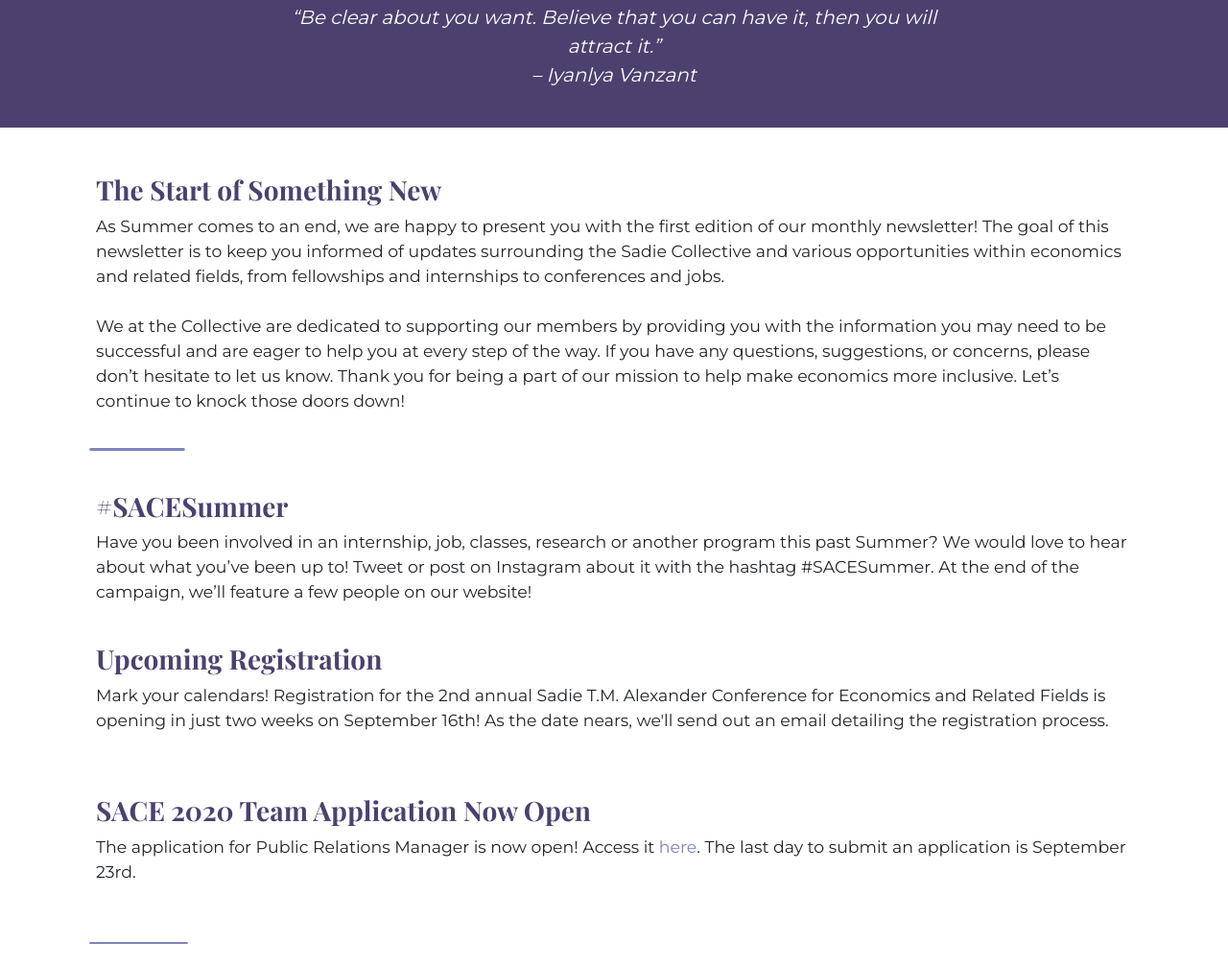
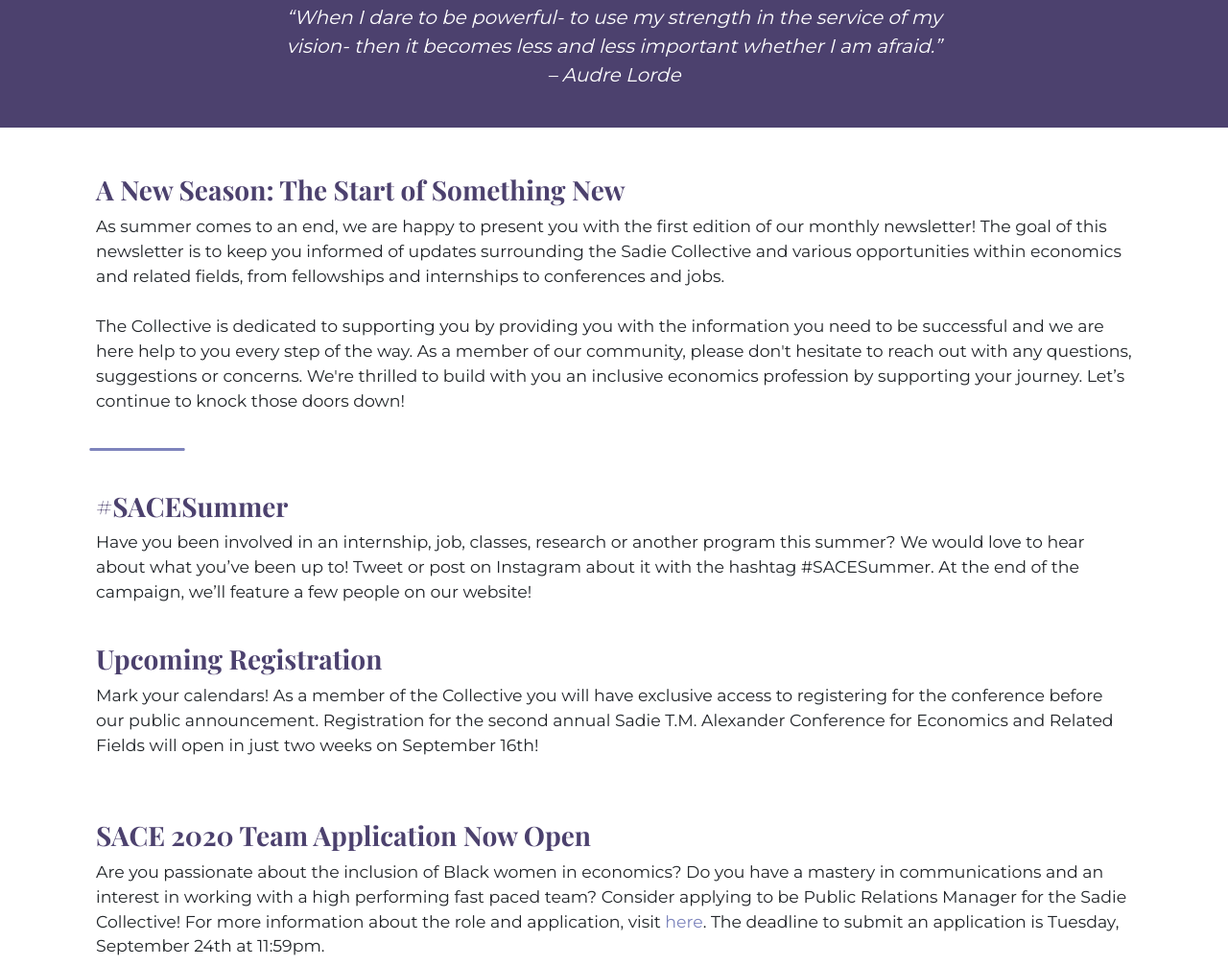
Before and after one commit to sadiecollective/sadiecollective.github.io, a plain HTML site: page index.html in a window 1280 px wide. Shown: the part 465-1472 px from the top of the page at 96% size. Drawn offline with nearby package versions, Linux system fonts and the light colour scheme.

Commit message:
Added Edits For Newsletter

```diff
--- a/index.html
+++ b/index.html
@@ -6,7 +6,7 @@
     <meta name="viewport" content="width=device-width, initial-scale=1, shrink-to-fit=no">
     <meta name="description" content="">
     <meta name="generator" content="Jekyll v3.8.5">
-    <title>August 2019 · Sadie Collective Newsletter</title>
+    <title>September 2019 · Sadie Collective Newsletter</title>
 
     <link rel="canonical" href="https://getbootstrap.com/docs/4.3/examples/blog/">
 
@@ -22,7 +22,6 @@
 
   <body>
 
-
     <div class="headerContainer">
       <div class="container-fluid">
         <div class="row justify-content-center mb-4 no-gutters">
@@ -35,8 +34,8 @@
               <h4 class="display-4"><strong><strong>The Sadie Collective Newsletter</strong></strong></h4>
               <img src="imgs/Asset 3.svg" width="100">
               <h1>September 2019</h1>
-              <p class="lead my-3 font-italic">“Be clear about you want. Believe that you can have it, then you will attract it.”
-                <br> – Iyanlya Vanzant</p>
+              <p class="lead my-3 font-italic">“When I dare to be powerful- to use my strength in the service of my vision- then it becomes less and less important whether I am afraid.”
+                <br> – Audre Lorde</p>
             </div>
           </div>
         </div>
@@ -48,19 +47,20 @@
     <div class="row no-gutters">
       <div class="mainStatement">
         <div class="col">
-          <h3>The Start of Something New</h3>
+          <h3>A New Season: The Start of Something New</h3>
           <p style="font-size: 13pt;">
-              As Summer comes to an end, we are happy to present you with the first edition
+              As summer comes to an end, we are happy to present you with the first edition
               of our monthly newsletter! The goal of this newsletter is to keep you informed
               of updates surrounding the Sadie Collective and various opportunities within
               economics and related fields, from fellowships and internships to conferences
               and jobs.
               <br><br>
-              We at the Collective are dedicated to supporting our members by providing
-              you with the information you may need to be successful and are eager to help you at
-              every step of the way. If you have any questions, suggestions, or concerns, please
-              don’t hesitate to let us know. Thank you for being a part of our mission to help
-              make economics more inclusive. Let’s continue to knock those doors down!
+              The Collective is dedicated to supporting you by providing
+              you with the information you need to be successful and we are here help to you
+              every step of the way. As a member of our community, please don't hesitate to reach
+              out with any questions, suggestions or concerns. We're thrilled to build with you
+              an inclusive economics profession by supporting your journey. Let’s continue to knock
+              those doors down!
           </p>
         </div>
       </div>
@@ -85,7 +85,7 @@
               <h3>#SACESummer</h3>
               <p style="font-size: 13pt;">
                 Have you been involved in an internship, job, classes, research or another program
-                this past Summer? We would love to hear about what you’ve been up to! Tweet or post on
+                this summer? We would love to hear about what you’ve been up to! Tweet or post on
                 Instagram about it with the hashtag #SACESummer. At the end of the campaign, we’ll
                 feature a few people on our website!
               </p>
@@ -93,16 +93,20 @@
 
             <div class="col-12 mt-3 mb-3 mb-md-4 mt-md-4">
                 <h3>Upcoming Registration</h3>
-                <p style="font-size: 13pt;">Mark your calendars! Registration for the 2nd annual Sadie T.M. Alexander Conference for Economics and
-                  Related Fields is opening in just two weeks on September 16th! As the date nears, we'll send out an email detailing
-                  the registration process.
+                <p style="font-size: 13pt;">Mark your calendars! As a member of the Collective you will
+                  have exclusive access to registering for the conference before our public announcement.
+                  Registration for the second annual Sadie T.M. Alexander Conference for Economics and
+                  Related Fields will open in just two weeks on September 16th!
                 </p>
             </div>
 
             <div class="col-12 mt-3 mt-md-4">
                 <h3>SACE 2020 Team Application Now Open</h3>
-                <p style="font-size: 13pt;">The application for Public Relations Manager is now open! Access it <a href="">here</a>. The last day to submit an
-                   application is September 23rd.
+                <p style="font-size: 13pt;">Are you passionate about the inclusion of Black women in economics?
+                  Do you have a mastery in communications and an interest in working with a high performing fast
+                  paced team? Consider applying to be Public Relations Manager for the Sadie Collective!
+                  For more information about the role and application, visit <a href="https://forms.gle/RXZwMGkLDPfiDUE48" target="_blank">here</a>.
+                  The deadline to submit an application is Tuesday, September 24th at 11:59pm.
                 </p>
             </div>
           </div>
@@ -274,7 +278,7 @@
 
                 <div class="col-12 col-md-6 mb-3">
                     <div class="card-body border rounded">
-                        <h5 class="card-title">"Professional Advice"</h5>
+                        <h5 class="card-title">"Professional Advice" - Article</h5>
                         <p class="card-text">
                             <strong>
                               By: Dr. Susan Athey, The Economics of Technology, Stanford Graduate School of Business<br>
@@ -286,7 +290,7 @@
 
                 <div class="col-12 col-md-6 mb-3">
                     <div class="card-body border rounded">
-                      <h5 class="card-title">The Muse - "Applying to Grad School: Your Month-by-Month Guide"</h5>
+                      <h5 class="card-title">"Applying to Grad School: Your Month-by-Month Guide" - Article</h5>
                       <p class="card-text">
                           <strong>
                             By: Tamara Powell, The Muse<br>
@@ -298,7 +302,7 @@
 
                 <div class="col-12 col-md-6 mb-3">
                     <div class="card-body border rounded">
-                      <h5 class="card-title">"Pursuing a Research Assistant Position in Economics"</h5>
+                      <h5 class="card-title">"Pursuing a Research Assistant Position in Economics" - Article</h5>
                       <p class="card-text">
                           <strong>
                             By: Abdul Latif Jameel Poverty Action Lab<br>
@@ -314,7 +318,7 @@
                       <p class="card-text">
                           <strong>
                             <img src="imgs/Asset 3.svg" class="ml-n2" width="103"><br>
-                      <a href="https://www.povertyactionlab.org/sites/default/files/documents/Advice-for-Landing-an-RA-ship.pdf" target="_blank">
+                      <a href="https://blackgirlsguide2gradschool.com" target="_blank">
                           Visit</strong></a></p>
                     </div>
                 </div>
--- a/newsCSS.css
+++ b/newsCSS.css
@@ -89,7 +89,7 @@ body {
   }
 
   .footerText a {
-    color: #7c84bc;
+    color: rgb(199,182,220);
   }
 
   .footerText a:hover {
```
Also changed, not shown: logo.ico.png (added).
